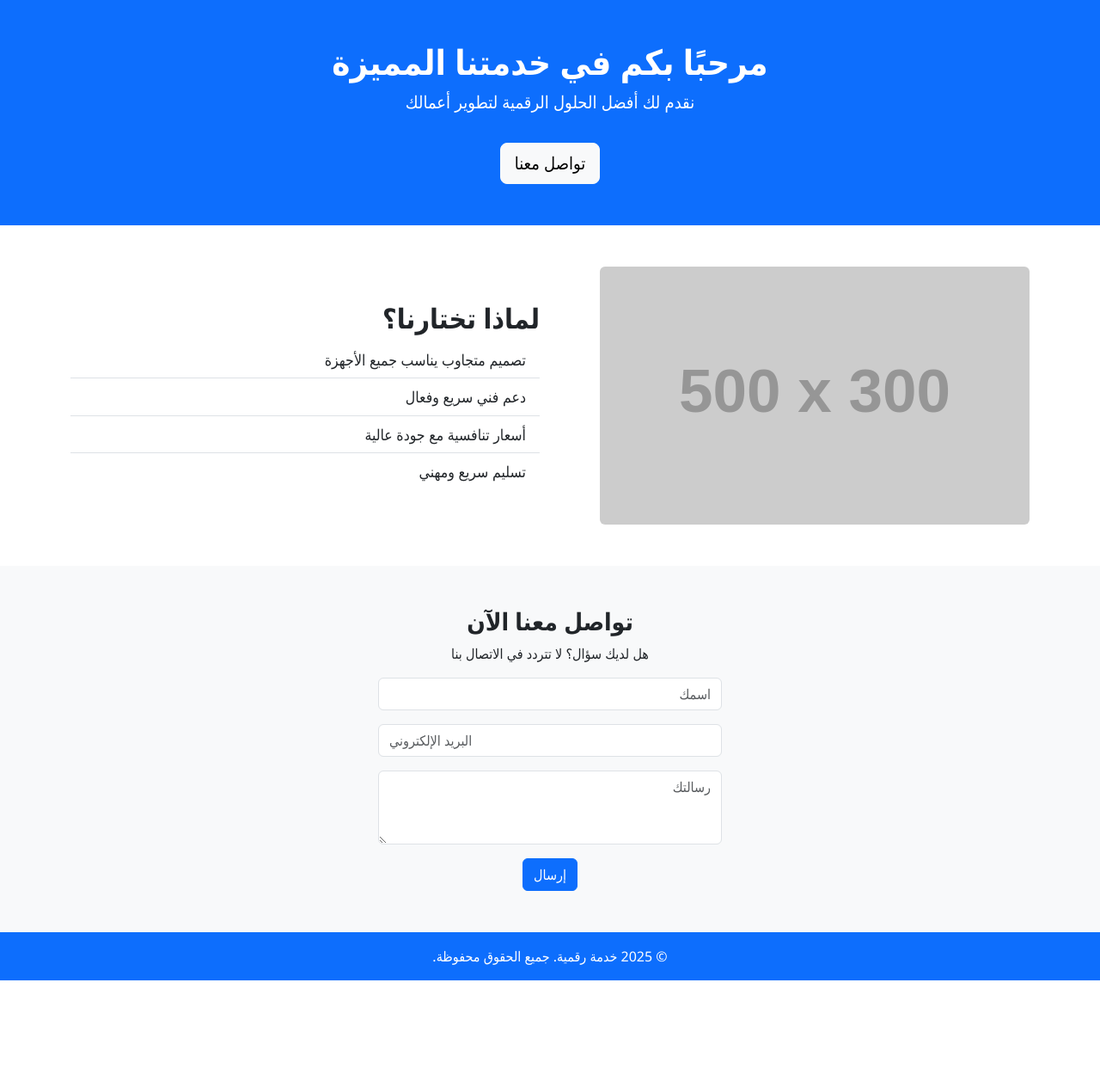
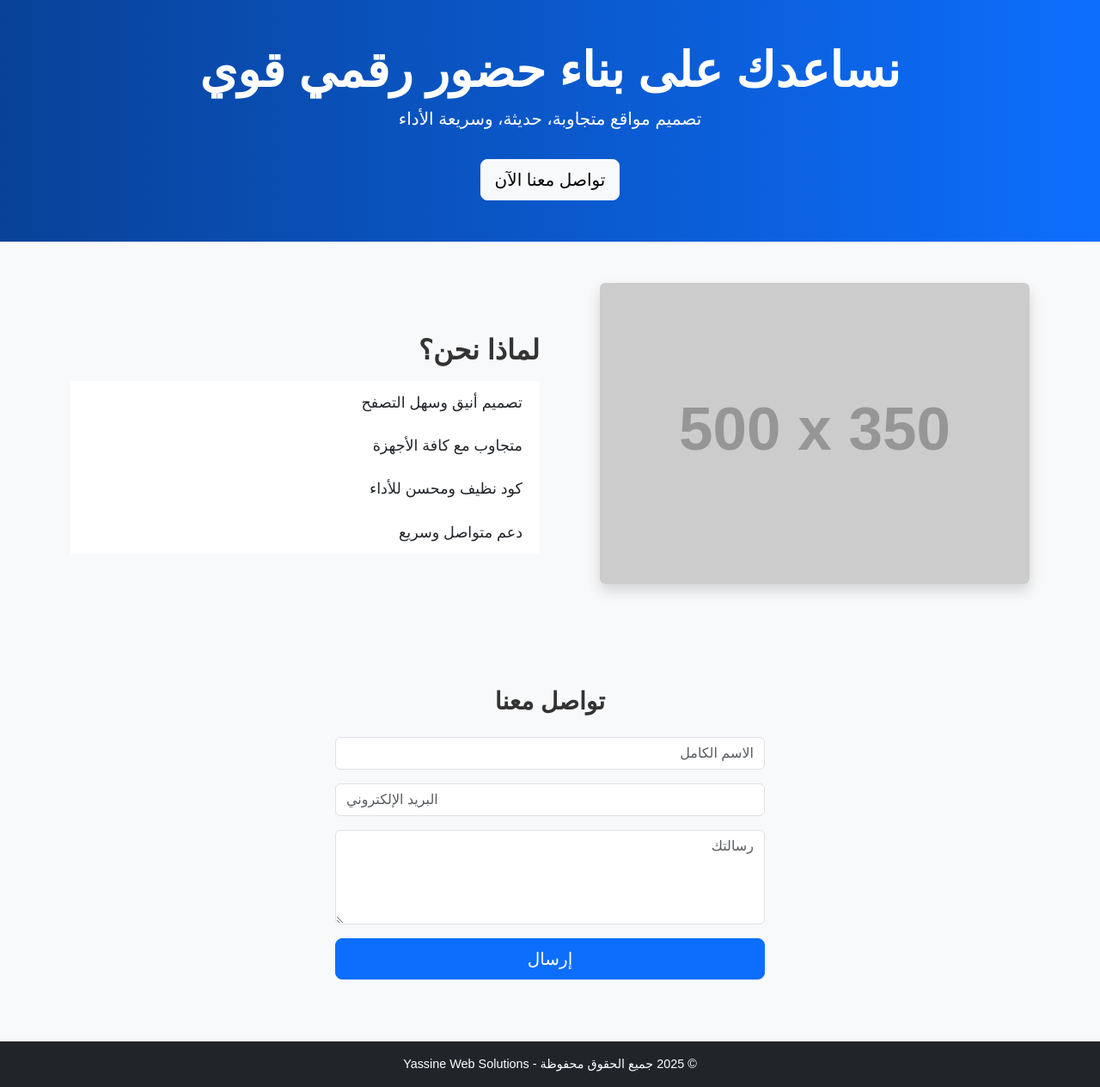
Before and after one commit to yassinehmd56/landing-page-01, a plain HTML site: page index.html in a window 1280 px wide. Shown: the whole page at 86% size. Before the commit the page ends 1140 px from the top, so only its background shows below. Drawn offline with nearby package versions, Linux system fonts and the light colour scheme; placeholder pictures from the web are drawn by us.

Commit message:
Add files via upload

```diff
--- a/index.html
+++ b/index.html
@@ -3,30 +3,32 @@
 <head>
     <meta charset="UTF-8" />
     <meta name="viewport" content="width=device-width, initial-scale=1" />
-    <title>صفحة هبوط احترافية</title>
+    <title>خدمة رقمية احترافية</title>
     <link href="https://cdn.jsdelivr.net/npm/bootstrap@5.3.0/dist/css/bootstrap.rtl.min.css" rel="stylesheet" />
     <link rel="stylesheet" href="style.css" />
 </head>
 <body>
 
-<header class="bg-primary text-white text-center py-5">
-    <h1>مرحبًا بكم في خدمتنا المميزة</h1>
-    <p class="lead">نقدم لك أفضل الحلول الرقمية لتطوير أعمالك</p>
-    <a href="#contact" class="btn btn-light btn-lg mt-3">تواصل معنا</a>
+<header class="hero text-white text-center py-5">
+    <div class="container">
+        <h1 class="display-4 fw-bold">نساعدك على بناء حضور رقمي قوي</h1>
+        <p class="lead">تصميم مواقع متجاوبة، حديثة، وسريعة الأداء</p>
+        <a href="#contact" class="btn btn-light btn-lg mt-3">تواصل معنا الآن</a>
+    </div>
 </header>
 
 <section class="container my-5">
     <div class="row align-items-center">
-        <div class="col-md-6">
-            <img src="https://via.placeholder.com/500x300?text=خدمة+رقمية" alt="خدمة رقمية" class="img-fluid rounded" />
+        <div class="col-md-6 mb-4">
+            <img src="https://via.placeholder.com/500x350?text=Digital+Design" class="img-fluid rounded shadow" alt="خدمة رقمية">
         </div>
         <div class="col-md-6">
-            <h2>لماذا تختارنا؟</h2>
+            <h2 class="mb-3">لماذا نحن؟</h2>
             <ul class="list-group list-group-flush">
-                <li class="list-group-item">تصميم متجاوب يناسب جميع الأجهزة</li>
-                <li class="list-group-item">دعم فني سريع وفعال</li>
-                <li class="list-group-item">أسعار تنافسية مع جودة عالية</li>
-                <li class="list-group-item">تسليم سريع ومهني</li>
+                <li class="list-group-item">تصميم أنيق وسهل التصفح</li>
+                <li class="list-group-item">متجاوب مع كافة الأجهزة</li>
+                <li class="list-group-item">كود نظيف ومحسن للأداء</li>
+                <li class="list-group-item">دعم متواصل وسريع</li>
             </ul>
         </div>
     </div>
@@ -34,19 +36,18 @@
 
 <section class="bg-light py-5" id="contact">
     <div class="container text-center">
-        <h3>تواصل معنا الآن</h3>
-        <p>هل لديك سؤال؟ لا تتردد في الاتصال بنا</p>
-        <form class="mx-auto" style="max-width:400px;">
-            <input type="text" class="form-control mb-3" placeholder="اسمك" required />
-            <input type="email" class="form-control mb-3" placeholder="البريد الإلكتروني" required />
-            <textarea class="form-control mb-3" rows="3" placeholder="رسالتك" required></textarea>
-            <button type="submit" class="btn btn-primary">إرسال</button>
+        <h3 class="mb-4">تواصل معنا</h3>
+        <form class="mx-auto" style="max-width: 500px;">
+            <input type="text" class="form-control mb-3" placeholder="الاسم الكامل" required>
+            <input type="email" class="form-control mb-3" placeholder="البريد الإلكتروني" required>
+            <textarea class="form-control mb-3" rows="4" placeholder="رسالتك" required></textarea>
+            <button type="submit" class="btn btn-primary btn-lg w-100">إرسال</button>
         </form>
     </div>
 </section>
 
-<footer class="bg-primary text-white text-center py-3">
-    &copy; 2025 خدمة رقمية. جميع الحقوق محفوظة.
+<footer class="bg-dark text-white text-center py-3 mt-4">
+    &copy; 2025 جميع الحقوق محفوظة - Yassine Web Solutions
 </footer>
 
 </body>
--- a/style.css
+++ b/style.css
@@ -1,17 +1,26 @@
 body {
-    font-family: "Segoe UI", Tahoma, Geneva, Verdana, sans-serif;
+    font-family: "Cairo", sans-serif;
     direction: rtl;
+    background-color: #f8f9fa;
+    color: #333;
+}
+
+.hero {
+    background: linear-gradient(to left, #0d6efd, #084298);
+    padding: 100px 0;
 }
 
 h1, h2, h3 {
-    font-weight: 700;
+    font-weight: bold;
 }
 
 .list-group-item {
     font-size: 1.1rem;
+    background-color: #fff;
+    border: none;
+    padding: 12px 20px;
 }
 
-.btn-primary {
-    background-color: #0d6efd;
-    border-color: #0d6efd;
+footer {
+    font-size: 0.9rem;
 }
```
